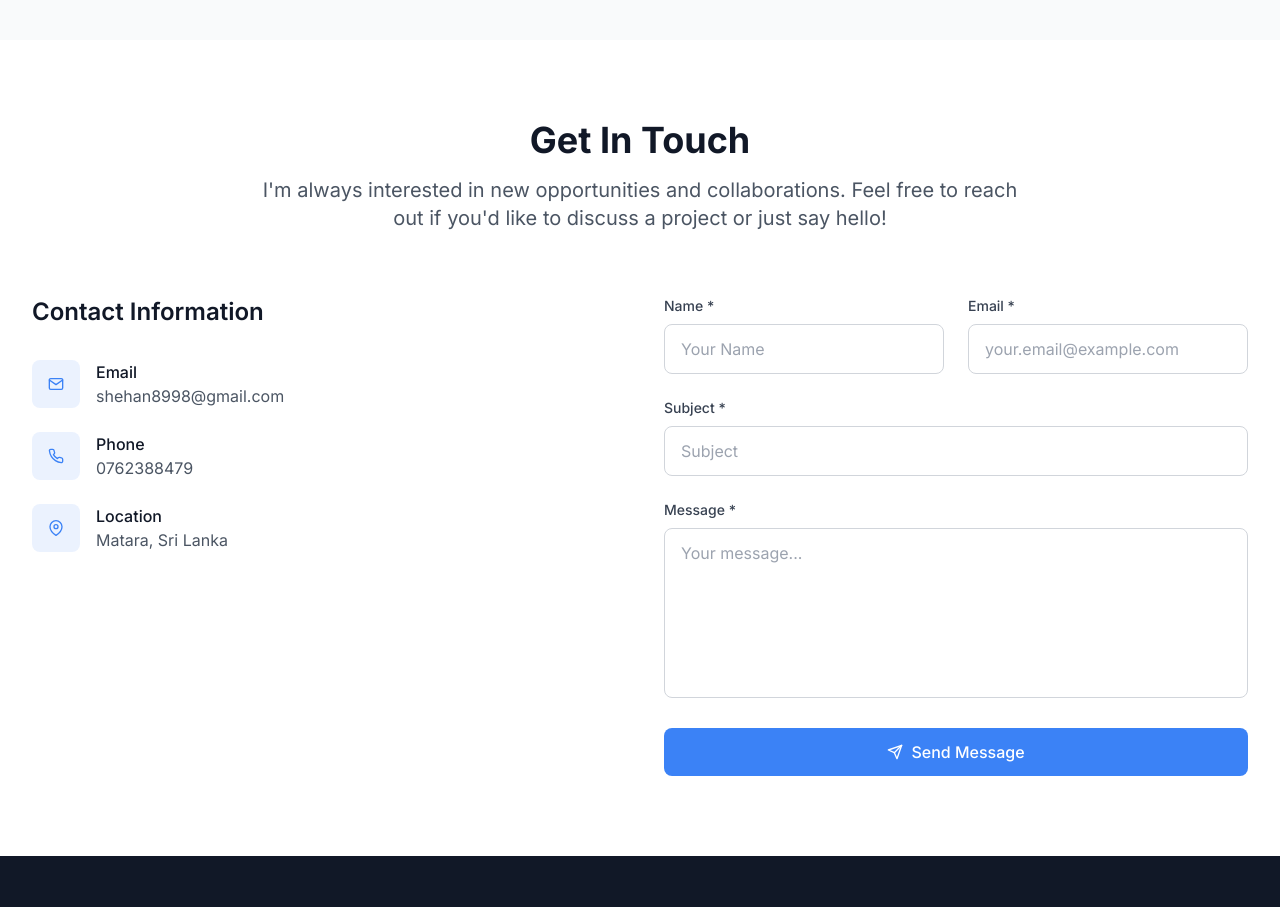
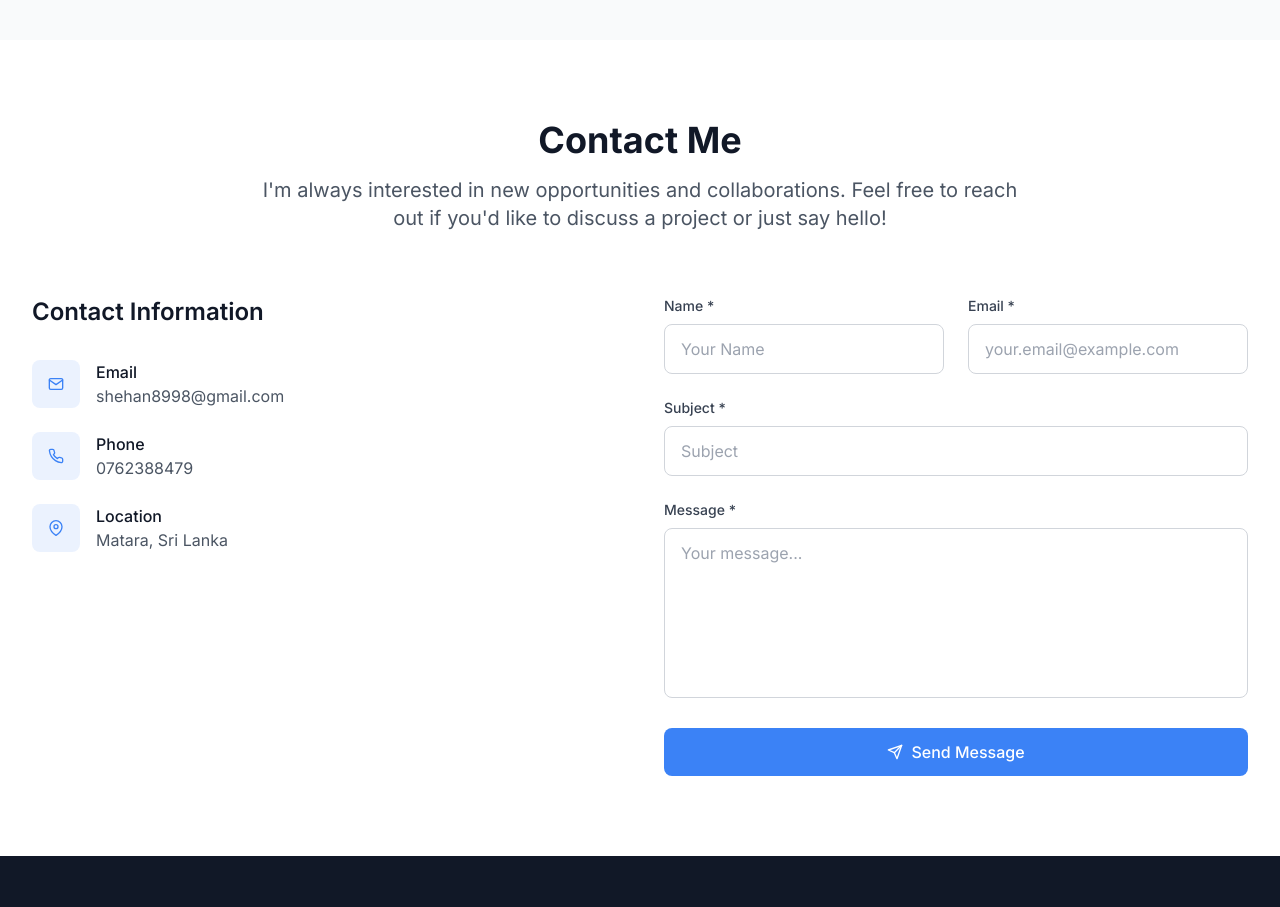
Before and after one commit to shehanmadusanka2002/myportfolio, a React (Vite) app: page / in a window 1280 px wide. Shown: the part 2900-3807 px from the top of the page. Built offline with nearby package versions, Linux system fonts and the light colour scheme.

Commit message:
add contact me

```diff
--- a/src/components/Contact.jsx
+++ b/src/components/Contact.jsx
@@ -99,7 +99,7 @@
           viewport={{ once: true }}
           className="text-center mb-16"
         >
-          <h2 className="text-4xl font-bold text-gray-900 mb-4">Get In Touch</h2>
+          <h2 className="text-4xl font-bold text-gray-900 mb-4">Contact Me</h2>
           <p className="text-xl text-gray-600 max-w-3xl mx-auto">
             I'm always interested in new opportunities and collaborations.
             Feel free to reach out if you'd like to discuss a project or just say hello!
```
